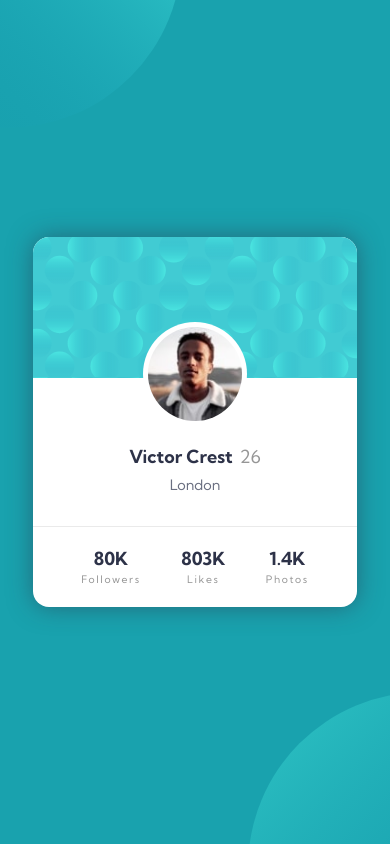
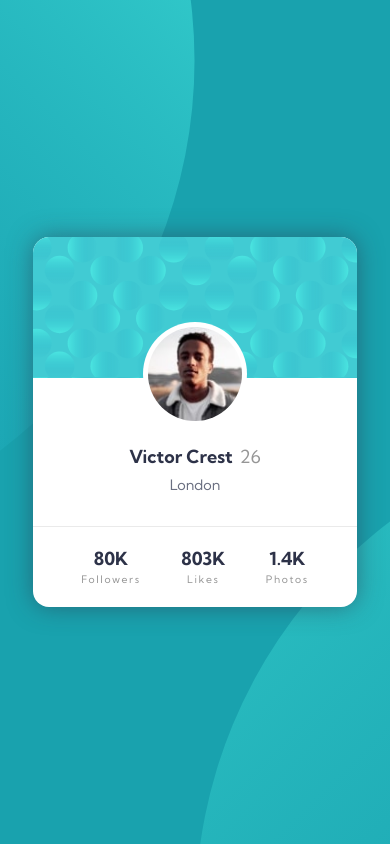
Before and after one commit to JessArthuro/profile-card-component, a plain HTML site: page index.html in a window 390 px wide. Drawn offline with Linux system fonts and the light colour scheme.

Commit message:
change in the positioning of the background

```diff
--- a/styles/styles.scss
+++ b/styles/styles.scss
@@ -24,8 +24,12 @@ body {
     font-size: 1.125rem;
     font-family: 'Kumbh Sans', sans-serif;
     min-height: 100vh;
-    background: url(../images/bg-pattern-top.svg) -122% 155% no-repeat, url(../images/bg-pattern-bottom.svg) 200% -85% no-repeat; // el primer valor afecta en X y el segundo en Y
     background-color: var(--dark-cyan);
+    background-image: url(../images/bg-pattern-top.svg), url(../images/bg-pattern-bottom.svg);
+    background-repeat: no-repeat, no-repeat;
+    // en fondo 1 - empugar 50vw desde la derecha y 35vh desde abajo
+    background-position: right 50vw bottom 35vh, left 50vw top 50vh;
+    // en fondo 2 - empujar 50vw desde la izquierda y 50vh desde arriba.
 }
 
 main {
@@ -150,12 +154,6 @@ footer {
 }
 
 @media (max-width: 26.25rem) {
-    body {
-        background: url(../images/bg-pattern-top.svg) -420% -45% no-repeat, url(../images/bg-pattern-bottom.svg) 620% 140% no-repeat;
-        background-size: 21.875rem 21.875rem, 21.875rem 21.875rem;
-        background-color: var(--dark-cyan);
-    }
-
     main .card-profile .content .info {
         padding: 3rem 6rem 2rem;
     }
```
Also changed, not shown: styles/styles.css, 1 other file.
